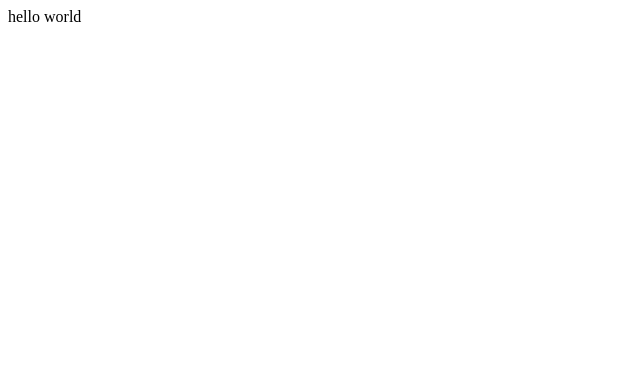
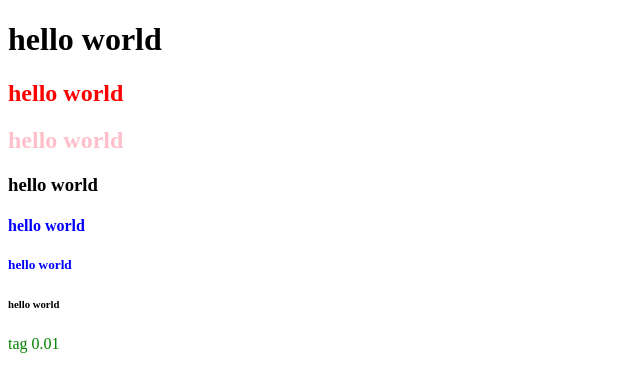
Before and after one commit to JingyuChen0116/JingyuChen0116.github.io, a plain HTML site: page index.html in a window 1280 px wide. Shown: the whole page, without its empty margins (0-640 px from the left). Drawn offline with Linux system fonts and the light colour scheme.

Commit message:
First commit
Add html headers and css style sheet

```diff
--- a/index.html
+++ b/index.html
@@ -2,8 +2,16 @@
 <html>
     <head>
         <title>Demo 1</title>
+        <link rel="stylesheet" href="style.css">
     </head>
     <body>
-        hello world
+        <h1>hello world</h1>
+        <h2>hello world</h2>
+        <h2 id="second_h2">hello world</h2>
+        <h3>hello world</h3>
+        <h4 class="group1">hello world</h4>
+        <h5 class="group1">hello world</h5>
+        <h6>hello world</h6>
+        <span>tag 0.01</span>
     </body>
 </html>
--- /dev/null
+++ b/style.css
@@ -0,0 +1,15 @@
+span {
+    color : green
+}
+
+h2 {
+    color : red
+}
+
+#second_h2 {
+    color : pink
+}
+
+.group1 {
+    color : blue
+}
```
